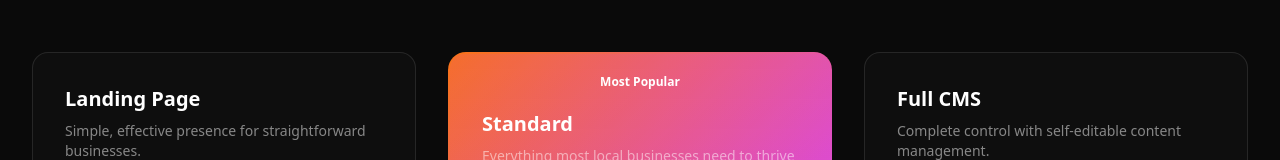
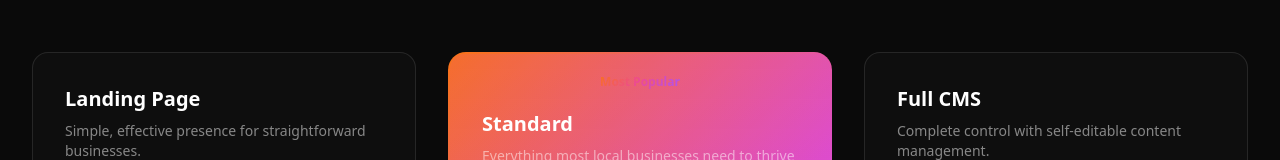
Before and after one commit to owshstudio/owshstudio.com, a Next.js app: page /pricing in a window 1280 px wide. Shown: the part 356-516 px from the top of the page. Built offline with nearby package versions, Linux system fonts and the light colour scheme.

Commit message:
Fix Most Popular badge (border only), remove Happy Client text, smooth btn-glow transition

```diff
--- a/src/app/globals.css
+++ b/src/app/globals.css
@@ -140,6 +140,11 @@ body {
 }
 
 /* Custom button hover effect */
+.btn-glow {
+  box-shadow: 0 0 0px 0px transparent;
+  transition: box-shadow 0.3s ease;
+}
+
 .btn-glow:hover {
   box-shadow: 0 0 30px -5px var(--gradient-mid);
 }
--- a/src/app/page.tsx
+++ b/src/app/page.tsx
@@ -415,8 +415,9 @@ function PricingPreview() {
               className="relative"
             >
               {plan.popular && (
-                <div className="absolute -top-3 left-1/2 -translate-x-1/2 px-3 py-1 bg-gradient-to-r from-owsh-orange via-owsh-magenta to-owsh-purple rounded-full text-xs font-semibold text-white z-10">
-                  Most Popular
+                <div className="absolute -top-3 left-1/2 -translate-x-1/2 px-3 py-1 rounded-full text-xs font-semibold text-white z-10 relative">
+                  <span className="absolute inset-0 rounded-full bg-gradient-to-r from-owsh-orange via-owsh-magenta to-owsh-purple" style={{ padding: '1px', WebkitMask: 'linear-gradient(#fff 0 0) content-box, linear-gradient(#fff 0 0)', WebkitMaskComposite: 'xor', maskComposite: 'exclude' }} />
+                  <span className="relative gradient-text font-semibold">Most Popular</span>
                 </div>
               )}
               <div
@@ -509,10 +510,6 @@ function Testimonial() {
           <blockquote className="text-2xl sm:text-3xl md:text-4xl font-medium text-white leading-relaxed">
             Super helpful and personable. The website turned out better than I ever imagined. Would recommend over and over again.
           </blockquote>
-          <div className="flex flex-col items-center gap-2">
-            <span className="text-white font-medium">Happy Client</span>
-            <span className="text-white/50">Buffalo, NY</span>
-          </div>
         </motion.div>
       </div>
     </section>
--- a/src/app/pricing/page.tsx
+++ b/src/app/pricing/page.tsx
@@ -223,8 +223,9 @@ export default function PricingPage() {
               )}
               {plan.popular && (
                 <div className="flex justify-center -mt-4 mb-4">
-                  <span className="px-4 py-1 bg-gradient-to-r from-owsh-orange via-owsh-magenta to-owsh-purple rounded-full text-xs font-semibold text-white">
-                    Most Popular
+                  <span className="px-4 py-1 rounded-full text-xs font-semibold relative">
+                    <span className="absolute inset-0 rounded-full bg-gradient-to-r from-owsh-orange via-owsh-magenta to-owsh-purple" style={{ padding: '1px', WebkitMask: 'linear-gradient(#fff 0 0) content-box, linear-gradient(#fff 0 0)', WebkitMaskComposite: 'xor', maskComposite: 'exclude' }} />
+                    <span className="relative gradient-text font-semibold">Most Popular</span>
                   </span>
                 </div>
               )}
```
